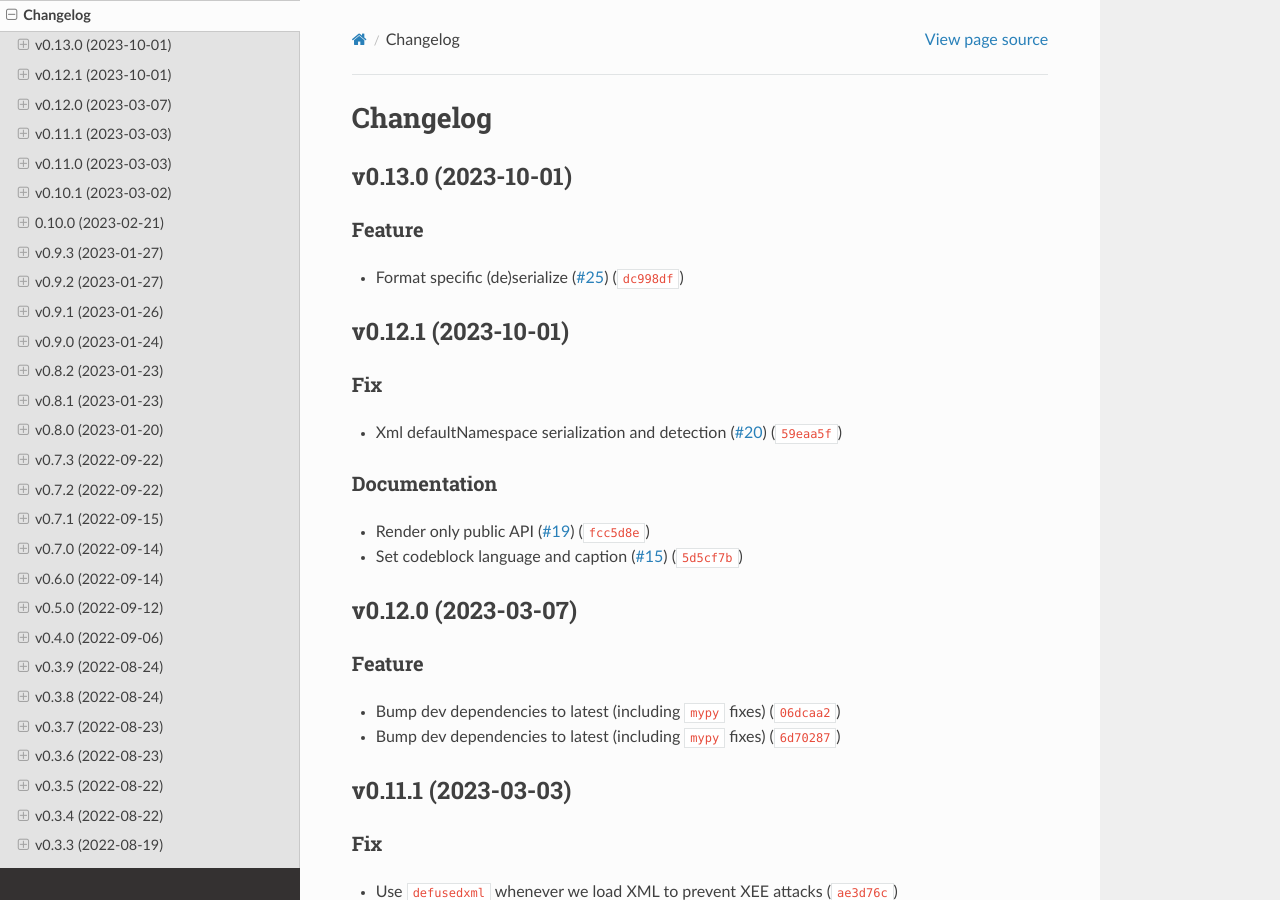
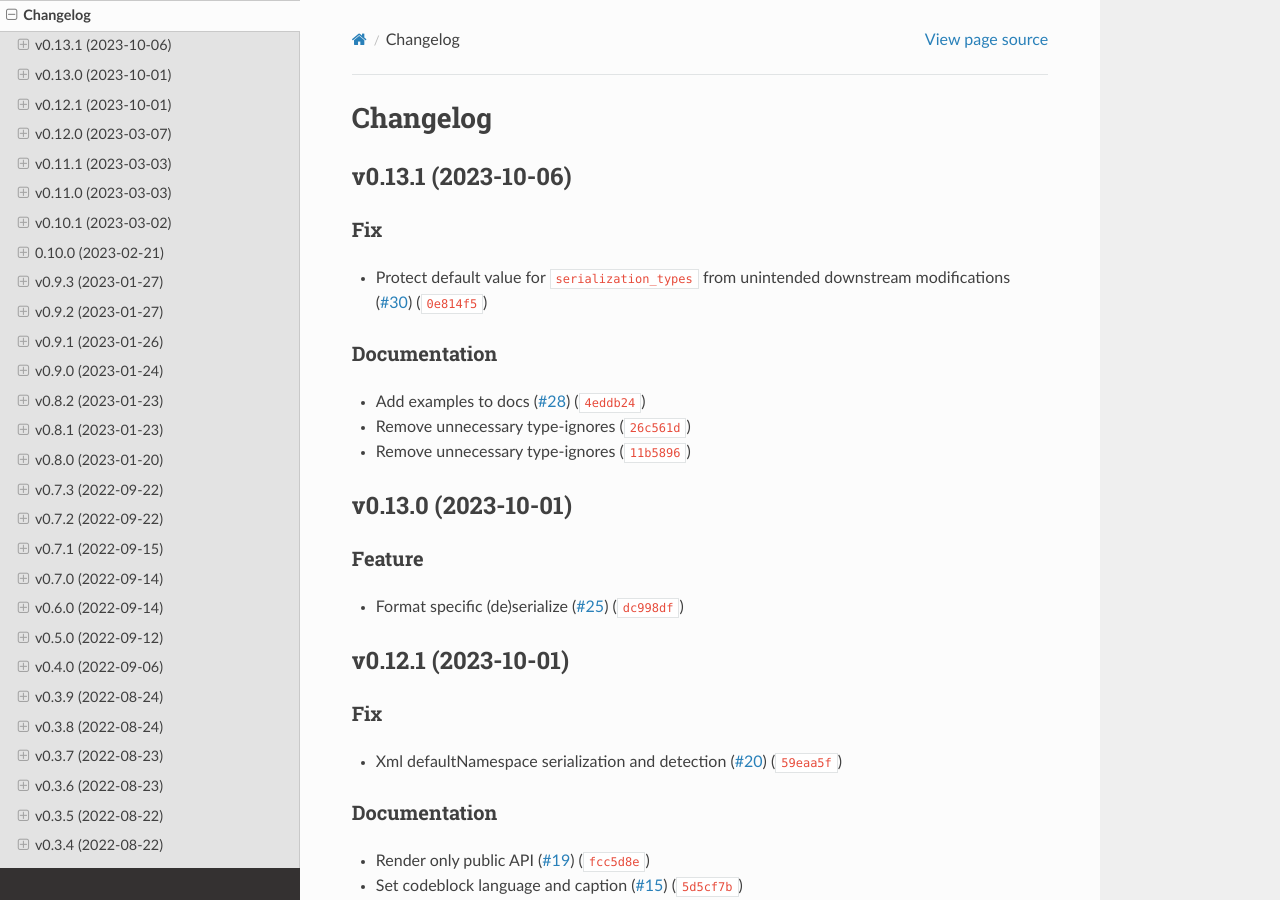
Before and after one commit to madpah/serializable, a Sphinx documentation site: the page built from docs/changelog.rst, in a window 1280 px wide and 900 px high. Built offline with Sphinx 7.4.7 and the Read the Docs theme 2.0.0, drawn with Linux system fonts in a browser that asks for light colours.

Commit message:
0.13.1
chore(release): 0.13.1

Automatically generated by python-semantic-release

```diff
--- a/CHANGELOG.md
+++ b/CHANGELOG.md
@@ -1,6 +1,18 @@
 # Changelog
 
 <!--next-version-placeholder-->
+
+## v0.13.1 (2023-10-06)
+
+### Fix
+
+* Protect default value for `serialization_types` from unintended downstream modifications ([#30](https://github.com/madpah/serializable/issues/30)) ([`0e814f5`](https://github.com/madpah/serializable/commit/0e814f5248176e02a7f96480e54320dde781f8b2))
+
+### Documentation
+
+* Add examples to docs ([#28](https://github.com/madpah/serializable/issues/28)) ([`4eddb24`](https://github.com/madpah/serializable/commit/4eddb242e51194694474748acdecd38b317b791e))
+* Remove unnecessary type-ignores ([`26c561d`](https://github.com/madpah/serializable/commit/26c561dc0bf9f5755899a8fa0d0a37aba6275074))
+* Remove unnecessary type-ignores ([`11b5896`](https://github.com/madpah/serializable/commit/11b5896057fd61838804ea5b52dc3bd0810f6c88))
 
 ## v0.13.0 (2023-10-01)
 
--- a/docs/conf.py
+++ b/docs/conf.py
@@ -25,7 +25,7 @@ author = 'Paul Horton'
 
 # The full version, including alpha/beta/rc tags
 # !! version is managed by semantic_release
-release = '0.13.0'
+release = '0.13.1'
 
 # -- General configuration ---------------------------------------------------
 
--- a/pyproject.toml
+++ b/pyproject.toml
@@ -1,6 +1,6 @@
 [tool.poetry]
 name = "py-serializable"
-version = "0.13.0"
+version = "0.13.1"
 description = "Library for serializing and deserializing Python Objects to and from JSON and XML."
 authors = ["Paul Horton <paul.horton@owasp.org>"]
 maintainers = ["Paul Horton <paul.horton@owasp.org>"]
--- a/serializable/__init__.py
+++ b/serializable/__init__.py
@@ -44,7 +44,7 @@ from .helpers import BaseHelper
 
 # !! version is managed by semantic_release
 # do not use typing here, or else `semantic_release` might have issues finding the variable
-__version__ = '0.13.0'
+__version__ = '0.13.1'
 
 logger = logging.getLogger('serializable')
 logger.setLevel(logging.INFO)
```
